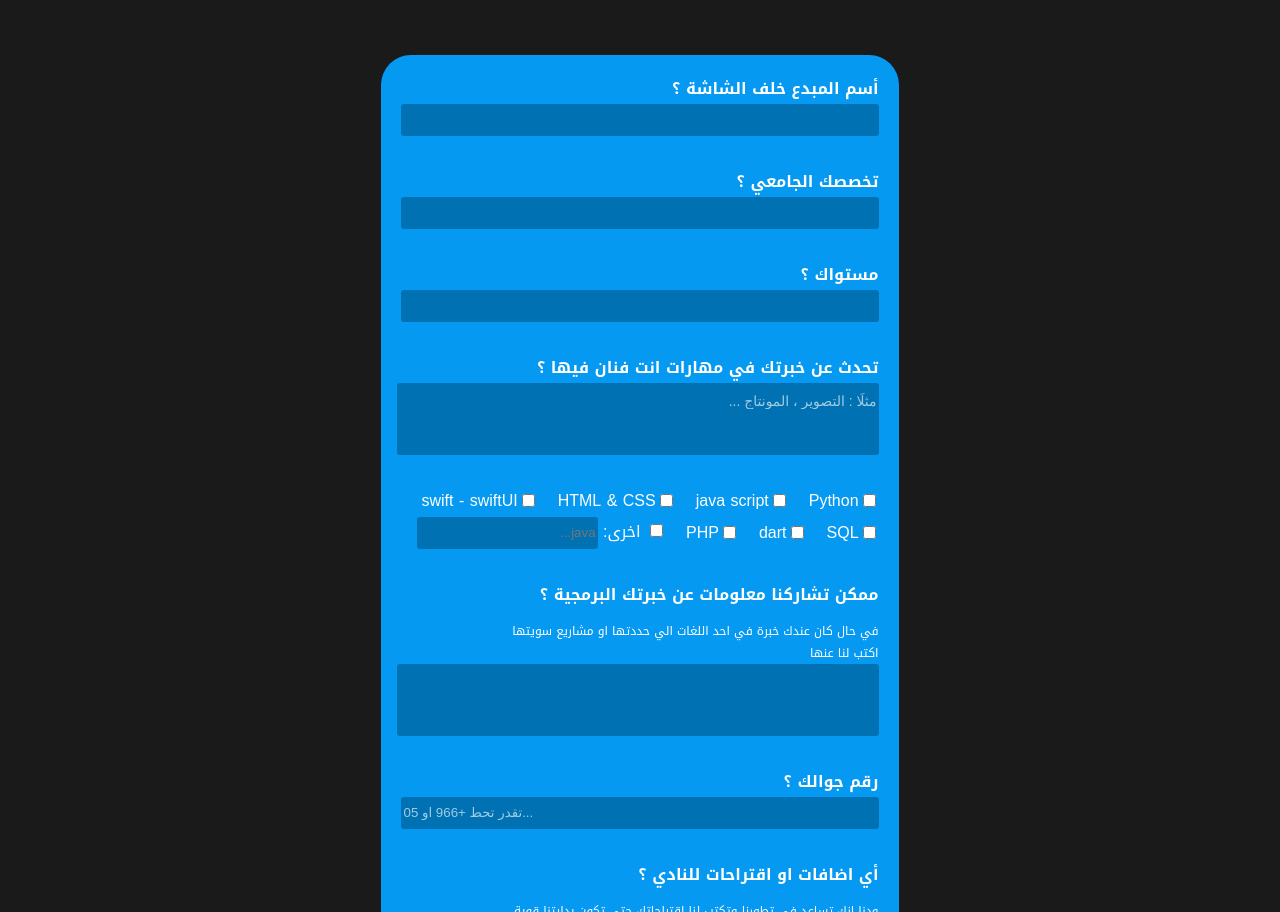
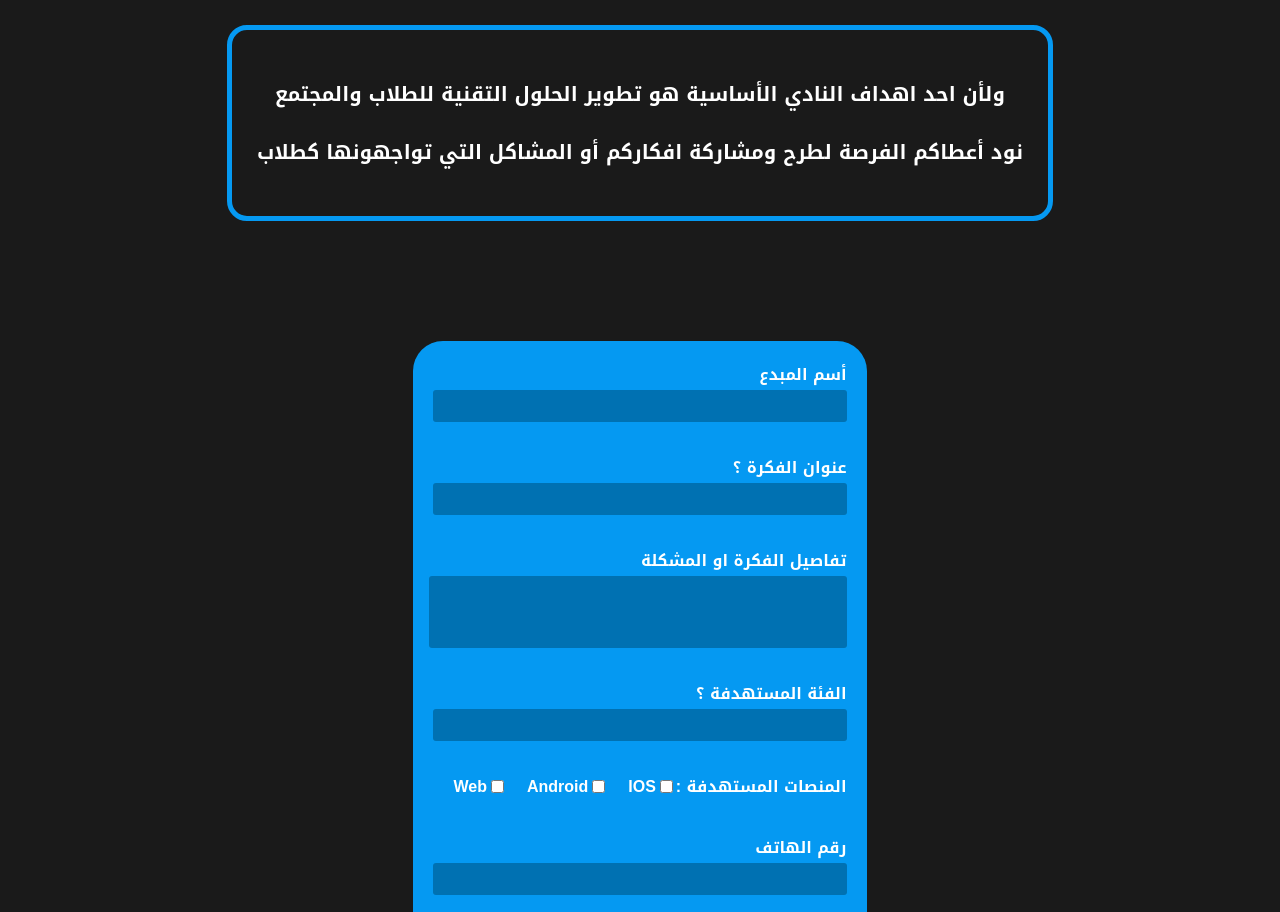
Before and after one commit to TarmeezClub/tarmeezclub.github.io, a plain HTML site: page join-us.html in a window 1280 px wide. Shown: the part 65-977 px from the top of the page. Drawn offline with nearby package versions, Linux system fonts and the light colour scheme.

Commit message:
Form
please don't break

```diff
--- a/join-us.css
+++ b/join-us.css
@@ -43,7 +43,6 @@ nav a:hover{
 }
 .logo{
     margin-top: 10px ;
-    margin-left: 5%;
 }
 
 .button a{
@@ -61,6 +60,22 @@ nav a:hover{
     border: 2.3px white solid ;
 }
 /* [END] nav style*/
+.introductionWrapper{
+    padding-top: 90px;
+    display: flex;
+    justify-content: center;
+    align-items: center;
+}
+.introduction{
+    border: 5px solid #0599F2;
+    border-radius: 20px;
+    padding: 25px;
+    text-align: center;
+    width: fit-content;
+}
+.introduction h3{
+    font-size: 20px;
+}
 #sign{
     display: flex;
     justify-content: center;
@@ -83,17 +98,40 @@ nav a:hover{
 .major{
     font-weight: bold;
 }
-.major , .level , .talk-about-your-self, .info , .phone-number, .sugg{
+.phoneOrEmail{
+    font-weight: bold;
+}
+.ideaName{
+    font-weight: bold;
+}
+.target{
+    font-weight: bold;
+}
+.platform{
+    font-weight: bold;
+}
+.major , .level , .ideaName , .ideaDetails, .target, .talk-about-your-self, .info , .email, .phoneOrEmail, .phone-number, .sugg{
     margin-top: 30px;
 }
-label .major , .level , .talk-about-your-self, .info , .phone-number, .sugg{
+label .major , .level , .ideaName, .ideaDetails, .target, .talk-about-your-self, .info , .email, .phoneOrEmail, .phone-number, .sugg{
     font-weight: bold;
 }
-.level input[type="number"], .major input[type="text"], .name input[type="text"],.phone-number input[type="tel"] {
+.email input[type="email"]{
+    height: 20px;
+}
+.level input[type="number"], .major input[type="text"], .ideaName input[type="text"], .target input[type="text"], .name input[type="text"],.phoneOrEmail input[type="text"], .phone-number input[type="tel"]{
     height: 30px;
 }
 .other input[type="text"]{
     height: 30px;
+}
+.ideaDetails input[type = "text"], .info input[type = "text"]{
+    color: white;
+    height: 70px;
+    background-color: #0071B2;
+    border: 0;
+    border-radius: 3px;
+    width: 100%;
 }
 .talk-about-your-self ::placeholder{
     position: absolute;
@@ -108,8 +146,8 @@ label .major , .level , .talk-about-your-self, .info , .phone-number, .sugg{
     border: 0;
     border-radius: 3px;
     width: 100%;
+}
 
-}
 .forms-join input[type = "text"]{
     color: white;
     background-color: #0071B2;
@@ -128,10 +166,17 @@ label .major , .level , .talk-about-your-self, .info , .phone-number, .sugg{
     border: 0;
     border-radius: 3px;
 }
-.name , .level , .major , .talk-about-your-self, .phone-number{
+.name , .level , .major , .ideaName , .ideaDetails, .target, .talk-about-your-self, .email, .phoneOrEmail, .phone-number{
     display: flex;
     flex-direction: column;
     width: 100%;
+}
+.platform{
+    display: flex;
+}
+.platform label{
+    display: flex;
+    justify-content: start;
 }
 .experince{
     display: flex;
@@ -139,7 +184,13 @@ label .major , .level , .talk-about-your-self, .info , .phone-number, .sugg{
 .experince label{
     display: flex;
     justify-content: start;
-
+}
+.IOS, .Android, .Web{
+    display: flex;
+    flex-direction: row-reverse;
+    justify-content: center;
+    align-items: center;
+    margin-left: 20px;
 }
 .python , .java-script , .java , .html-css, .swift , .sql , .dart , .php{
     display: flex;
@@ -147,12 +198,11 @@ label .major , .level , .talk-about-your-self, .info , .phone-number, .sugg{
     justify-content: center;
     align-items: center;
     margin-left: 20px;
-
 }
 .down{
     display: flex;
 }
-.info ,.experince{
+.info , .platform , .experince{
     margin-top: 30px;
 }
 .info label , p{
@@ -705,8 +755,11 @@ footer{
     .text{
         position: absolute;
         bottom: 40px;
+    }
+    .introduction h3{
+        font-size: 13px;
+    }
 
-    }
 
     /*footer style end*/
 }
--- a/join-us.html
+++ b/join-us.html
@@ -32,21 +32,58 @@
             <a href="#">انضم لنا</a>
         </div>
     </nav>
+    <div class="introductionWrapper">
+        <div class="introduction">
+            <h3>ولأن احد اهداف النادي الأساسية هو تطوير الحلول التقنية للطلاب والمجتمع</h3>
+            <h3>نود أعطاكم الفرصة لطرح ومشاركة افكاركم أو المشاكل التي تواجهونها كطلاب</h3>
+        </div>
+    </div>
+
+
     <section id="sign">
-    <form class="forms-join" action="https://sheetdb.io/api/v1/1b162xdla65qp" method="post" id="sheetdb-form">
+    <form class="forms-join" action="https://sheetdb.io/api/v1/2ugwqmef4jmdw" method="post" id="sheetdb-form">
         <div class="name">
-            <label for="name">أسم المبدع خلف الشاشة ؟</label>
+            <label for="name">أسم المبدع</label>
             <input type="text" name="data[name]" id="name" required>
         </div>
-        <div class="major">
+        <!-- <div class="major">
             <label for="major">تخصصك الجامعي ؟</label>
             <input type="text" name="data[major]" id="major" required>
-        </div>
-        <div class="level">
+        </div> -->
+        <!-- <div class="level">
             <label for="level">مستواك ؟</label>
             <input type="number" name="data[level]" id="level" min="1" max="10" required>
+        </div> -->
+        <div class="ideaName">
+            <label for="ideaName">عنوان الفكرة ؟</label>
+            <input type="text" name="data[IdeaTitle]" id="ideaName" required>
         </div>
-        <div class="talk-about-your-self">
+        <div class="ideaDetails">
+            <label for="ideaDetails">تفاصيل الفكرة او المشكلة</label>
+            <input type="text" name="data[IdeaDetails]" id="ideaDetails" required>
+        </div>
+        <div class="target">
+            <label for="target">الفئة المستهدفة ؟</label>
+            <input type="text" name="data[Target]" id="target" required>
+        </div>
+
+        <div class="platform">
+            <label for="platform">المنصات المستهدفة : </label>
+            <div class="IOS">
+                <label for="IOS">IOS</label>
+                <input type="checkbox" name="data[iOS]" id="IOS">
+            </div>
+            <div class="Android">
+                <label for="Android">Android</label>
+                <input type="checkbox" name="data[Android]" id="Android">
+            </div>
+            <div class="Web">
+                <label for="Web">Web</label>
+                <input type="checkbox" name="data[Web]" id="Web">
+            </div>
+        </div>
+
+        <!-- <div class="talk-about-your-self">
             <label for="talk">تحدث عن خبرتك في مهارات انت فنان فيها ؟</label>
             <input type="text" name="data[talk]" id="talk" placeholder="مثلًا : التصوير ، المونتاج ..." required>
         </div>
@@ -67,8 +104,8 @@
                 <label for="swift">swift - swiftUI</label>
                 <input type="checkbox" name="data[swift]" id="swift">
             </div>
-        </div>
-        <div class="down">
+        </div> -->
+        <!-- <div class="down">
             <div class="sql">
                 <label for="sql">SQL</label>
                 <input type="checkbox" name="data[sql]" id="sql">
@@ -86,21 +123,21 @@
                 <label for="other">اخرى:</label>
                 <input type="text" name="data[other]" id="other" placeholder="java...">
             </div>
-        </div>
-        <div class="info">
+        </div> -->
+        <!-- <div class="info">
             <label for="info">ممكن تشاركنا معلومات عن خبرتك البرمجية ؟</label>
             <p>في حال كان عندك خبرة في احد اللغات الي حددتها او مشاريع سويتها اكتب لنا عنها</p>
             <input type="text" name="data[info]" id="info" required>
+        </div> -->
+        <div class="phoneOrEmail">
+            <label for="phoneOrEmail">رقم الهاتف</label>
+            <input type="text" name="data[Phone]" id="phoneOrEmail" required>
         </div>
-        <div class="phone-number">
-            <label for="phone">رقم جوالك ؟</label>
-            <input type="tel" name="data[phone number]" id="phone" min="10" maxlength="13" placeholder="تقدر تحط +966 او 05..." required inputmode="tel">
-        </div>
-        <div class="sugg">
+        <!-- <div class="sugg">
             <label for="sugg">أي اضافات او اقتراحات للنادي ؟</label>
             <p>ودنا انك تساعد في تطورنا وتكتب لنا اقتراحاتك حتى تكون بدايتنا قوية</p>
             <input type="text" name="data[sugg]" id="sugg">
-        </div>
+        </div> -->
         <div class="button-send">
             <input class="send" type="submit" value="إرسال">
             <input class="reset" type="reset" value=" حذف">
--- a/style.css
+++ b/style.css
@@ -6,7 +6,6 @@ body{
     font-family: 'Noto Kufi Arabic', sans-serif;
     margin: 0;
     padding: 0;
-
 }
 /*nav style*/
 nav{
@@ -39,7 +38,6 @@ nav a:hover{
 }
 .logo{
     margin-top: 10px ;
-    margin-left: 5%;
 }
 
 .button a{
@@ -480,5 +478,6 @@ footer{
 
     }
 
+
     /*footer style end*/
 }
--- a/us.css
+++ b/us.css
@@ -571,6 +571,5 @@ footer{
         bottom: 40px;
 
     }
-
     /*footer style end*/
 }
```
Also changed, not shown: done.html (+1 -0 lines), index.html (+1 -0 lines).
